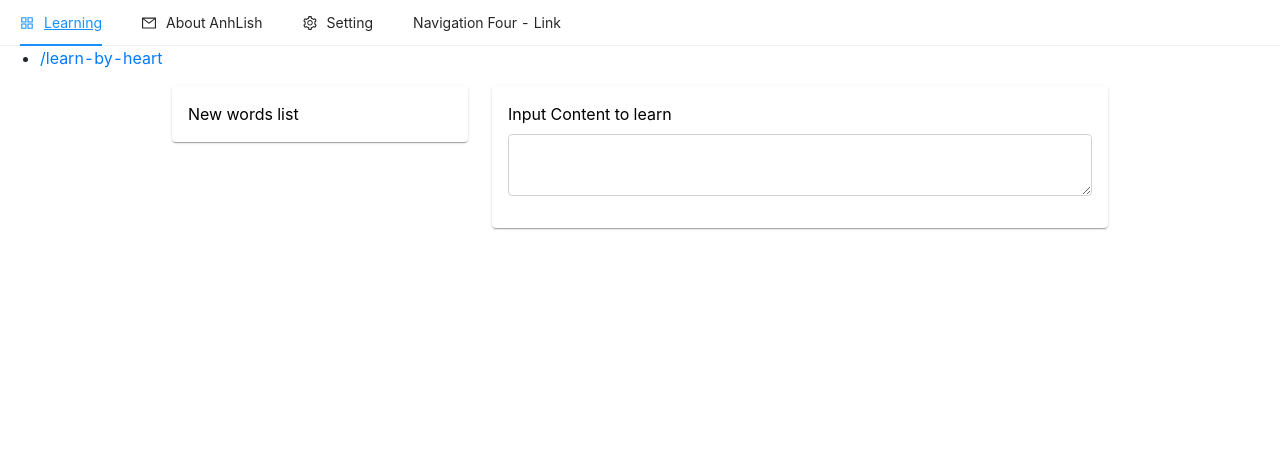
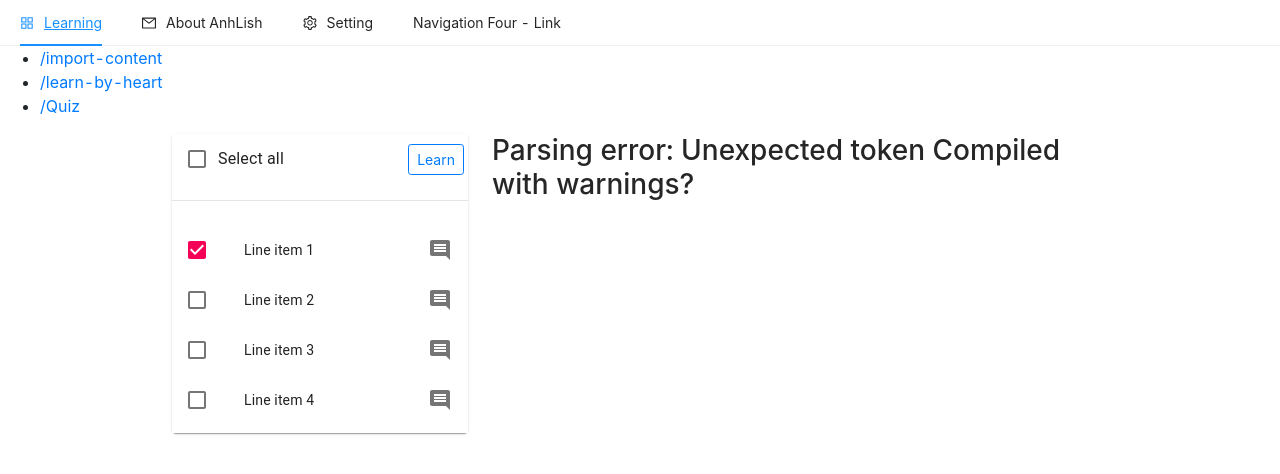
Before and after one commit to nhat1199/anhlish-client, a React (Create React App) app: page /learning/import-content in a window 1280 px wide. Shown: the top 474 px of the page. Built offline with nearby package versions, Linux system fonts and the light colour scheme.

Commit message:
add some button

```diff
--- a/jsconfig.json
+++ b/jsconfig.json
@@ -14,8 +14,5 @@
   },
   "include": [
     "src/**/*"
-  ],
-  "exclude": [
-    "node_modules"
-  ],
+  ]
 }
--- a/src/pages/Learning/ImportContentPage/index.jsx
+++ b/src/pages/Learning/ImportContentPage/index.jsx
@@ -2,7 +2,18 @@ import React from "react";
 import { makeStyles } from "@material-ui/core/styles";
 import Paper from "@material-ui/core/Paper";
 import Grid from "@material-ui/core/Grid";
-import { FormGroup, Input, Label } from "reactstrap";
+import { Button, FormGroup, Input, Label } from "reactstrap";
+import {
+  Checkbox,
+  IconButton,
+  List,
+  ListItem,
+  ListItemIcon,
+  ListItemSecondaryAction,
+  ListItemText,
+} from "@material-ui/core";
+import CommentIcon from "@material-ui/icons/Comment";
+import QuizPage from "../QuizPage";
 
 const useStyles = makeStyles((theme) => ({
   root: {
@@ -14,24 +25,114 @@ const useStyles = makeStyles((theme) => ({
     padding: theme.spacing(2),
     color: "black",
   },
+  areaMinHeight: {
+    minHeight: "200px",
+  },
+  listNewWord: {
+    width: "100%",
+    maxWidth: 360,
+    backgroundColor: theme.palette.background.paper,
+  },
+  outlineNone: {
+    outline: "none",
+  },
+  flexColumn: {
+    display: "flex",
+    flexFlow: "column",
+  },
+  flexRow: {
+    justifyContent: "spaceAround",
+  },
 }));
 function ImportContentPage(props) {
+  const [checked, setChecked] = React.useState([0]);
+
+  const handleToggle = (value) => () => {
+    const currentIndex = checked.indexOf(value);
+    const newChecked = [...checked];
+
+    if (currentIndex === -1) {
+      newChecked.push(value);
+    } else {
+      newChecked.splice(currentIndex, 1);
+    }
+
+    setChecked(newChecked);
+  };
+
   const classes = useStyles();
   return (
     <div className={classes.root}>
-      <Grid container item xs={9} spacing={3}><Grid item xs={4}>
-          <Paper className={classes.paper}>New words list</Paper>
+      <Grid container item xs={9} spacing={3}>
+        <Grid item xs={4}>
+          <Paper className={(classes.paper, classes.flexColumn)}>
+            <div className="d-flex align-items-center p-1">
+              <Checkbox />
+              <ListItemText id="1" primary="Select all" />
+              {/* <h4>New words list</h4> */}
+              <Button outline color="primary" size="sm" className="ml-auto">
+                Learn
+              </Button>
+            </div>
+            <div>
+              <hr />
+            </div>
+            <List className={classes.listNewWord}>
+              {[0, 1, 2, 3].map((value) => {
+                const labelId = `checkbox-list-label-${value}`;
+
+                return (
+                  <ListItem
+                    key={value}
+                    role={undefined}
+                    dense
+                    button
+                    onClick={handleToggle(value)}
+                  >
+                    <ListItemIcon>
+                      <Checkbox
+                        edge="start"
+                        checked={checked.indexOf(value) !== -1}
+                        tabIndex={-1}
+                        disableRipple
+                        inputProps={{ "aria-labelledby": labelId }}
+                      />
+                    </ListItemIcon>
+                    <ListItemText
+                      id={labelId}
+                      primary={`Line item ${value + 1}`}
+                    />
+                    <ListItemSecondaryAction>
+                      <IconButton edge="end" aria-label="comments">
+                        <CommentIcon className={classes.outlineNone} />
+                      </IconButton>
+                    </ListItemSecondaryAction>
+                  </ListItem>
+                );
+              })}
+            </List>
+          </Paper>
         </Grid>
         <Grid item xs={8}>
-          <Paper className={classes.paper}>
+          {/* <Paper className={classes.paper}>
             {" "}
             <FormGroup>
               <Label for="exampleText">Input Content to learn</Label>
-              <Input type="textarea" name="text" id="exampleText" />
+              <Input
+                className={classes.areaMinHeight}
+                type="textarea"
+                name="text"
+                id="exampleText"
+              />
             </FormGroup>
-          </Paper>
+            <div className="d-flex">
+              <Button outline color="danger" size="sm" className="ml-auto">
+                Make Quiz &rarr;
+              </Button>
+            </div>
+          </Paper> */}
+          <QuizPage/>
         </Grid>
-
       </Grid>
     </div>
   );
--- /dev/null
+++ b/src/pages/Learning/QuizPage/index.jsx
@@ -0,0 +1,17 @@
+import React from "react";
+import { FormControlLabel, Radio, RadioGroup } from "@material-ui/core";
+import "./quiz.css";
+import Icon, { CheckCircleTwoTone } from "@ant-design/icons";
+function QuizPage(props) {
+
+  return (
+    <div>
+
+
+      <h3>Parsing error: Unexpected token Compiled with warnings?</h3>
+
+    </div>
+  );
+}
+
+export default QuizPage;
--- /dev/null
+++ b/src/pages/Learning/QuizPage/quiz.css
@@ -0,0 +1,16 @@
+.checkbox-bg1 {
+    background-color: salmon;
+
+}
+.checkbox-bg2 {
+    background-color: darkkhaki;
+}
+.checkbox-bg3 {
+    background-color: lightgreen;
+}
+.checkbox-bg4 {
+    background-color: mediumturquoise;
+}
+.checkbox-quiz{
+    max-Width: 700px;
+}
--- a/src/pages/Learning/index.jsx
+++ b/src/pages/Learning/index.jsx
@@ -10,6 +10,7 @@ import {
 } from "react-router-dom";
 import ImportContentPage from "./ImportContentPage";
 import LearnByHeartPage from "./LearnByHeartPage";
+import QuizPage from "./QuizPage";
 
 function Learning(props) {
   const match = useRouteMatch();
@@ -19,7 +20,13 @@ function Learning(props) {
       <BrowserRouter>
         <ul>
           <li>
+            <Link to={match.path + "/import-content"}>/import-content</Link>
+          </li>
+          <li>
             <Link to={match.path + "/learn-by-heart"}>/learn-by-heart</Link>
+          </li>
+          <li>
+            <Link to={match.path + "/Quiz"}>/Quiz</Link>
           </li>
         </ul>
         <Switch>
@@ -36,6 +43,10 @@ function Learning(props) {
             path={match.path + "/learn-by-heart"}
             component={LearnByHeartPage}
           />
+          <Route
+            path={match.path + "/quiz"}
+            component={QuizPage}
+          />
           <Route component={NotFound} />
         </Switch>
       </BrowserRouter>
```
Also changed, not shown: 1 other file (tests, documents, lock files or other folders).
